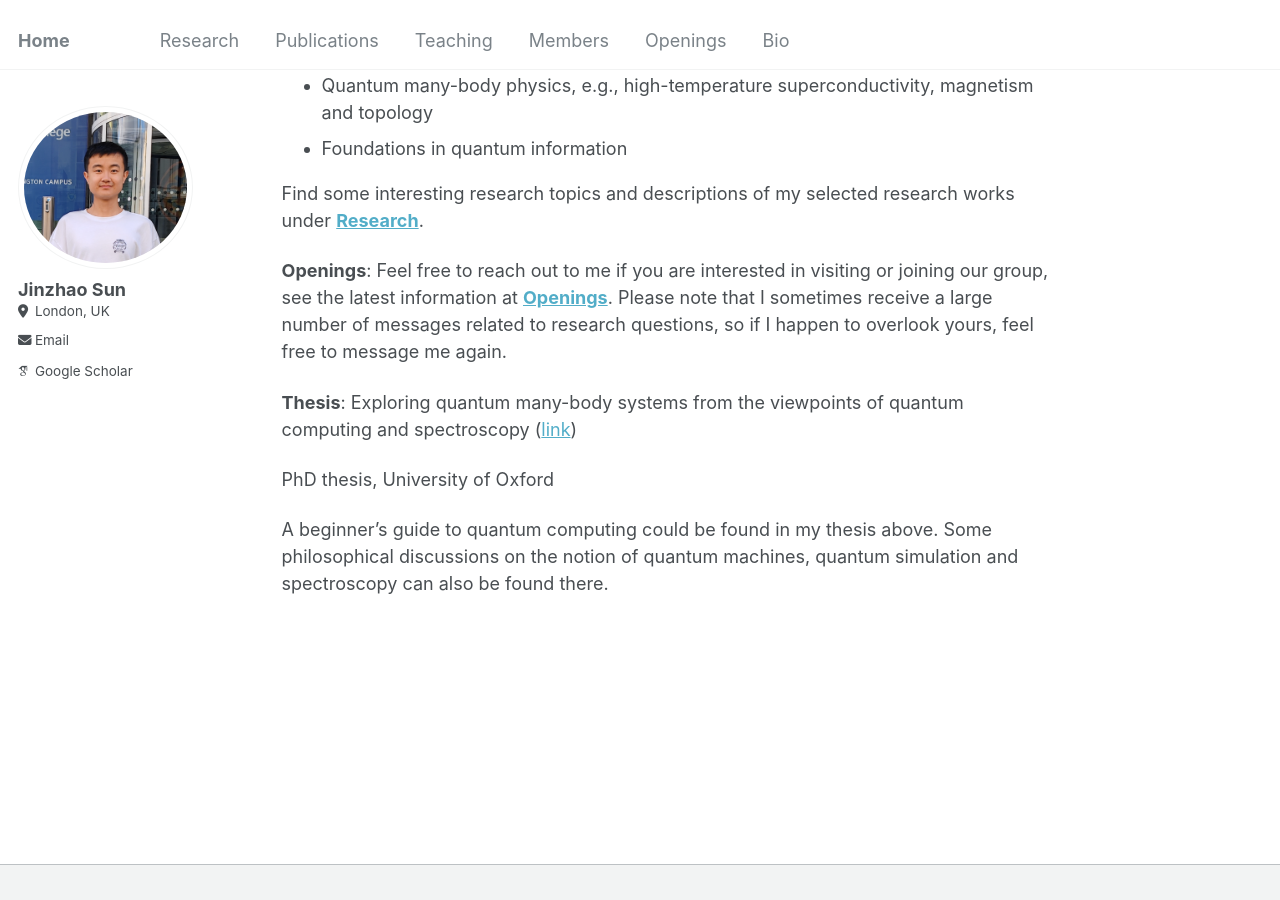
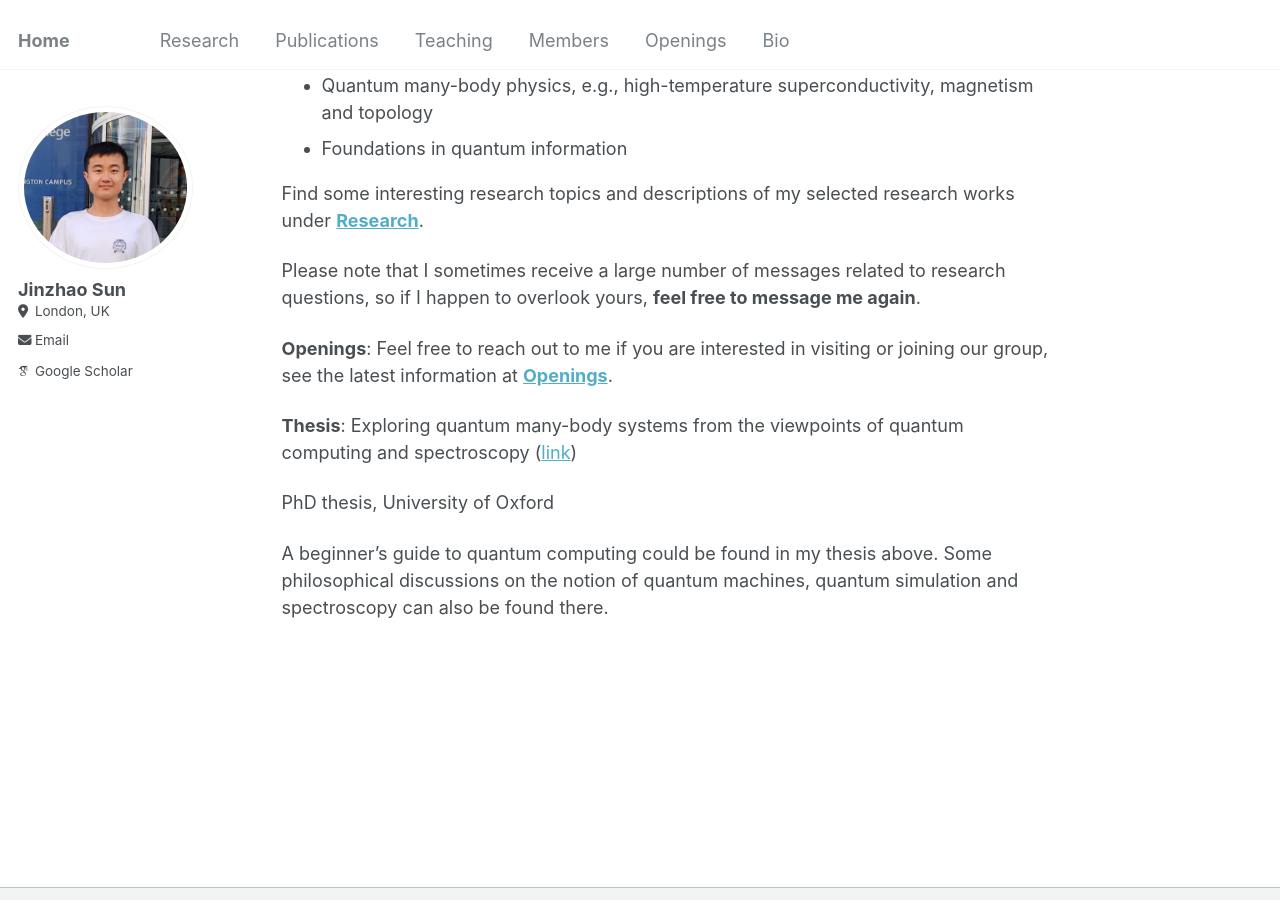
Before and after one commit to jinzhao-sun/jinzhao-sun.github.io, a Jekyll site: the page built from _pages/about.md, in a window 1280 px wide and 900 px high, scrolled down 782 px. Built offline with Jekyll 4.4.1, drawn with Linux system fonts in a browser that asks for light colours; some web fonts are replaced.

```diff
--- a/_pages/about.md
+++ b/_pages/about.md
@@ -27,8 +27,11 @@ I have a broad interest in quantum computing, quantum information, and quantum m
 
 Find some interesting research topics and descriptions of my selected research works under **[Research](research.md)**.
 
+Please note that I sometimes receive a large number of messages related to research questions, so if I happen to overlook yours, **feel free to message me again**.
+
+
 **Openings**: Feel free to reach out to me if you are interested in visiting or joining our group, see the latest information at **[Openings](openings.md)**.
-Please note that I sometimes receive a large number of messages related to research questions, so if I happen to overlook yours, feel free to message me again.
+
 
 **Thesis**:
 Exploring quantum many-body systems from the viewpoints of quantum computing and spectroscopy ([link](https://ora.ox.ac.uk/objects/uuid:de5499cb-9c49-4be3-acc1-5be4cb81099d))
```
